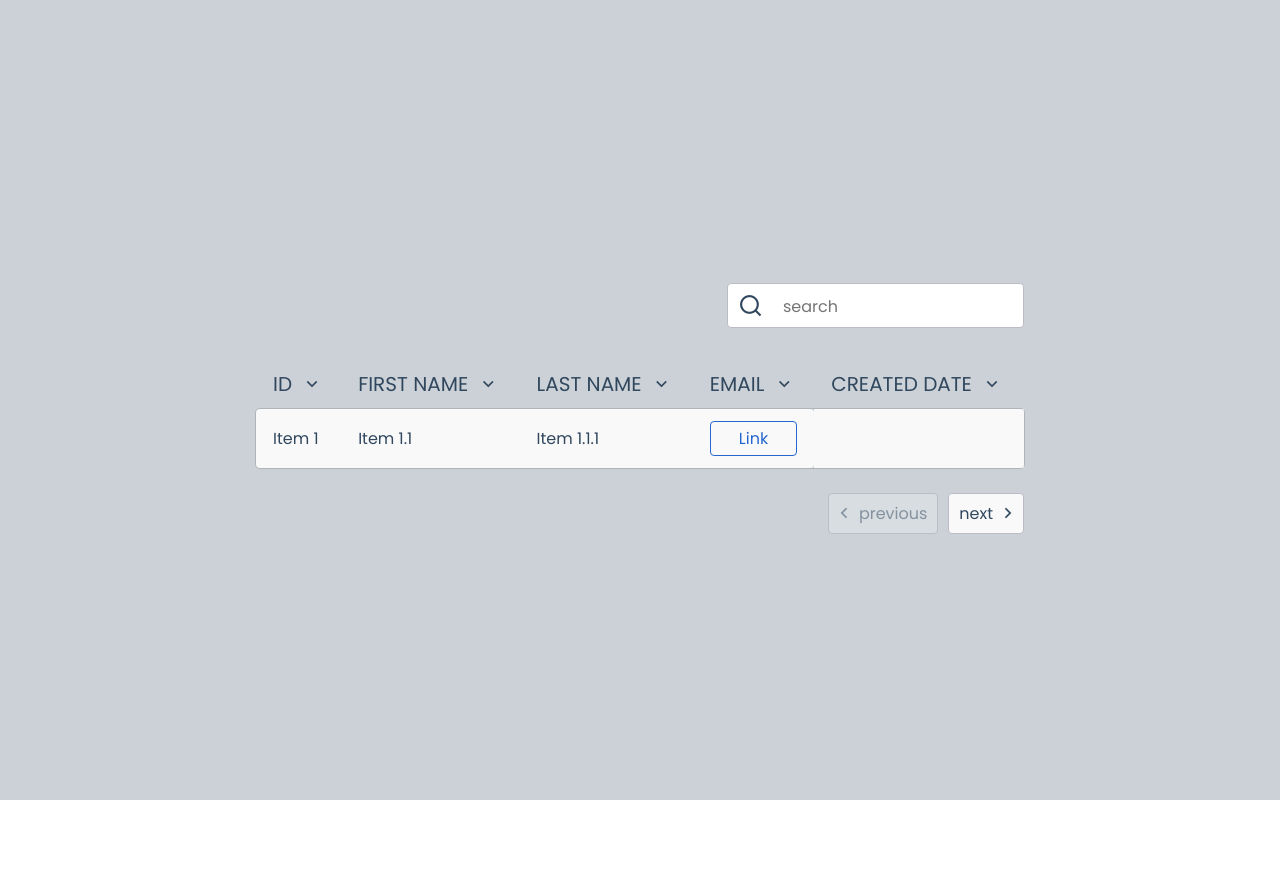
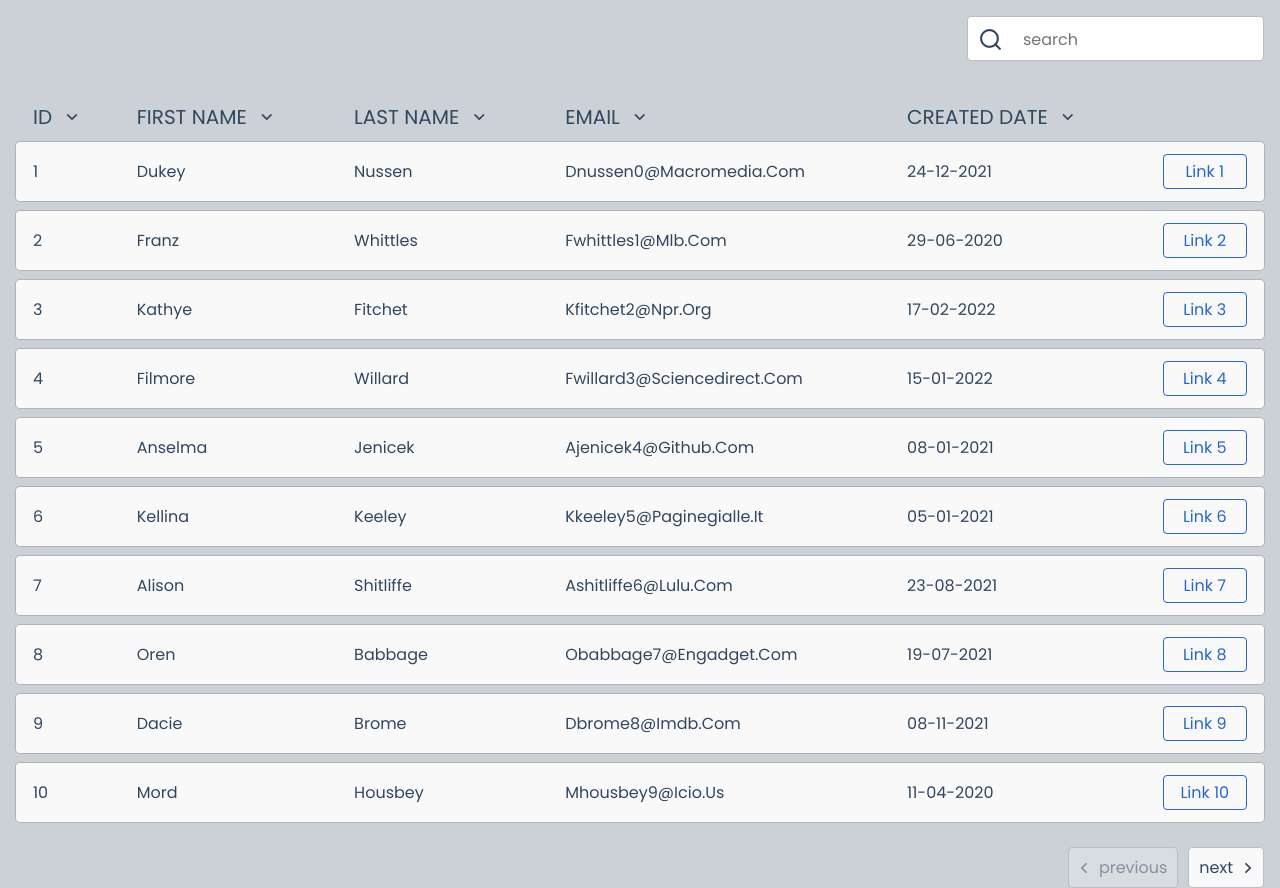
Before and after one commit to melihsahtulek/daily-frontend, a plain HTML site: page day-8-advanced-table/index.html in a window 1280 px wide. Before the commit the page ends 800 px from the top, so only its background shows below. Drawn offline with nearby package versions, Linux system fonts and the light colour scheme.

Commit message:
add dynamic rows day-8

```diff
--- a/day-8-advanced-table/css/style.css
+++ b/day-8-advanced-table/css/style.css
@@ -10,10 +10,11 @@
   -webkit-box-pack: center;
       -ms-flex-pack: center;
           justify-content: center;
+  padding: 0 1rem;
 }
 
 .container .table-container {
-  width: 768px;
+  width: 1366px;
 }
 
 .container .table-container .table-head {
--- a/day-8-advanced-table/index.html
+++ b/day-8-advanced-table/index.html
@@ -23,14 +23,7 @@
             <!-- FILTERS -->
           </div>
           <div class="tbody">
-            <div class="tr">
-              <div class="td">item 1</div>
-              <div class="td">item 1.1</div>
-              <div class="td">item 1.1.1</div>
-              <div class="td">
-                <a href="javascript:void(0)"> link </a>
-              </div>
-            </div>
+            <!-- ROWS -->
           </div>
         </div>
         <div class="controls">
--- a/day-8-advanced-table/js/table.js
+++ b/day-8-advanced-table/js/table.js
@@ -34,7 +34,6 @@ const init = () => {
     const row = document.createElement("tr");
     row.classList.add("tr");
     thead.insertAdjacentElement("beforeend", row);
-    console.log(thead.children[0]);
 
     Array.from(Object.keys(data[0])).forEach((key) => {
       thead.children[0].insertAdjacentHTML(
@@ -49,6 +48,28 @@ const init = () => {
   };
 
   const writeRows = (data) => {
-    console.log(data.length);
+    Array.from(data).forEach((perData, index) => {
+      const row = document.createElement("tr");
+      row.classList.add("tr");
+      tbody.insertAdjacentElement("beforeend", row);
+
+      Array.from(Object.keys(perData)).forEach((key) => {
+        tbody.children[index].insertAdjacentHTML(
+          "beforeend",
+          `
+            <div class="td">${perData[key]}</div>
+          `
+        );
+      });
+
+      tbody.children[index].insertAdjacentHTML(
+        "beforeend",
+        `
+        <div class="td">
+          <a href="javascript:void(0)"> link ${perData.id} </a>
+        </div>
+        `
+      );
+    });
   };
 };
```
